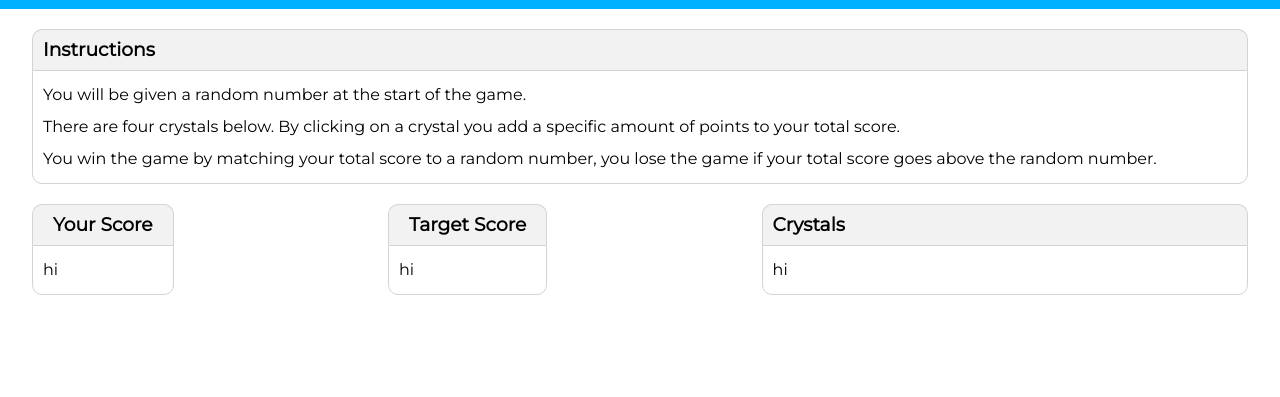
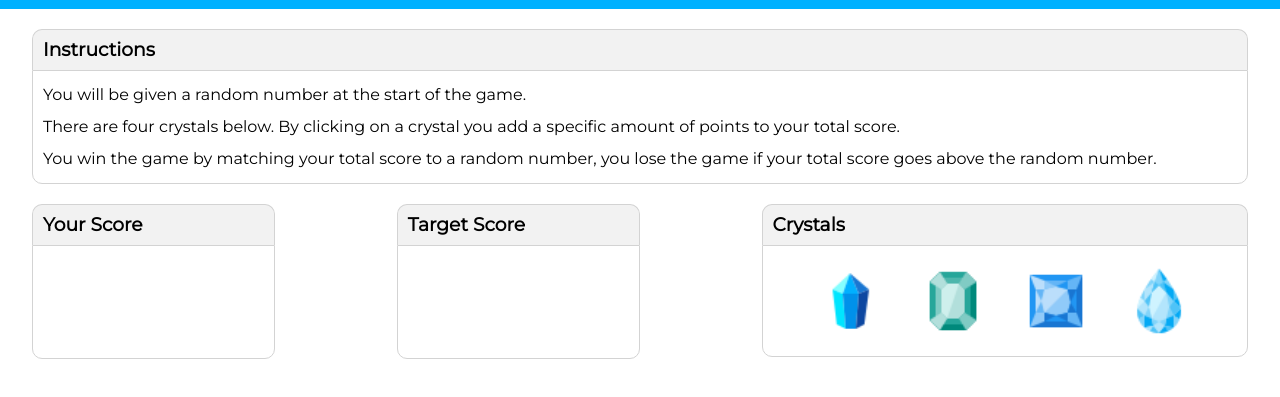
Before and after one commit to wisemufin/unit-4-game, a plain HTML site: page index.html in a window 1280 px wide. Shown: the part 91-488 px from the top of the page. Drawn offline with Linux system fonts and the light colour scheme.

Commit message:
Finished the your score, target score, instructions, and crystals sections

```diff
--- a/assets/css/style.css
+++ b/assets/css/style.css
@@ -76,6 +76,7 @@ header h1 {
 .column {
   display: flex;
   flex-direction: column;
+  width: 20%;
 }
 
 .box-container {
@@ -92,7 +93,7 @@ header h1 {
   height: 40px;
   display: flex;
   align-items: center;
-  padding: 0 20px;
+  padding: 0 10px;
   background-color: #F2F2F2;
   border: 1px solid lightgrey;
   border-bottom: 0px;
@@ -109,3 +110,28 @@ header h1 {
   display: flex;
   justify-content: space-between;
 }
+
+.score-alignment {
+  display: flex;
+  height: 112px;
+  justify-content: center;
+  align-items: center;
+}
+
+.score-alignment p {
+  /* text-align: center; */
+  /* padding: 20px; */
+  font-weight: bold;
+  font-size: 24px;
+}
+
+.jewels {
+  display: flex;
+  justify-content: space-evenly;
+  padding: 20px;
+}
+
+.jewels img {
+  height: 70px;
+  width: 70px;
+}
--- a/index.html
+++ b/index.html
@@ -33,24 +33,27 @@
         <div class="box-header-alt">
           <h3>Your Score</h3>
         </div>
-        <div class="instructions-text">
-          <p>hi</p>
+        <div class="instructions-text score-alignment">
+          <p id = "your-score"></p>
         </div>
       </div>
       <div class="column">
         <div class="box-header-alt">
           <h3>Target Score</h3>
         </div>
-        <div class="instructions-text">
-          <p>hi</p>
+        <div class="instructions-text score-alignment">
+          <p id="target-score"></p>
         </div>
       </div>
       <div class="column medium-box">
         <div class="box-header">
           <h3>Crystals</h3>
         </div>
-        <div class="instructions-text">
-          <p>hi</p>
+        <div class="jewels instructions-text">
+          <img src="assets/images/crystal-48.png" alt="">
+          <img src="assets/images/emerald-48.png" alt="">
+          <img src="assets/images/sapphire-48.png" alt="">
+          <img src="assets/images/topaz-48.png" alt="">
         </div>
       </div>
     </div>
```
Also changed, not shown: assets/images/crystal-48.png (added), assets/images/emerald-48.png (added), assets/images/sapphire-48.png (added), assets/images/topaz-48.png (added).
